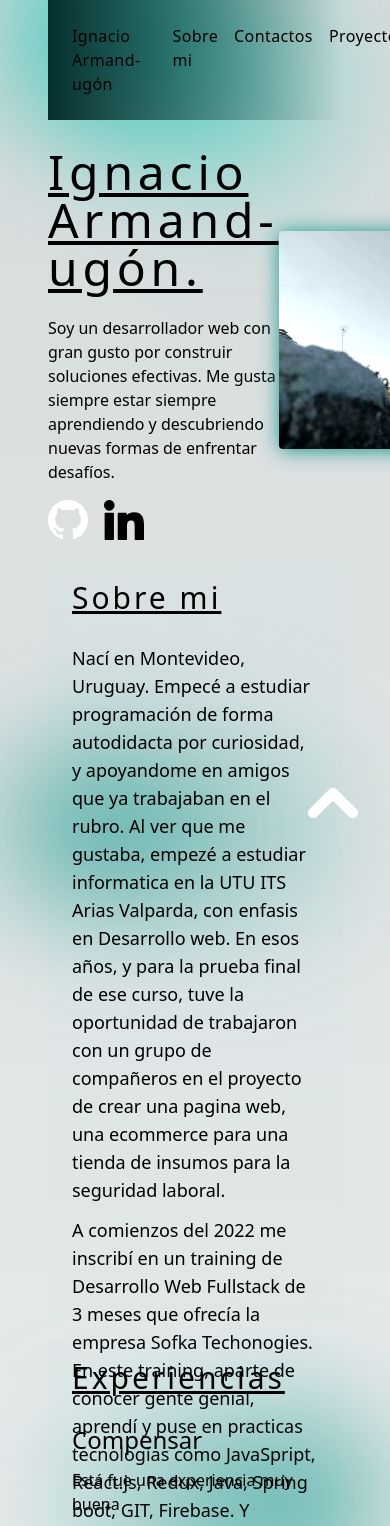
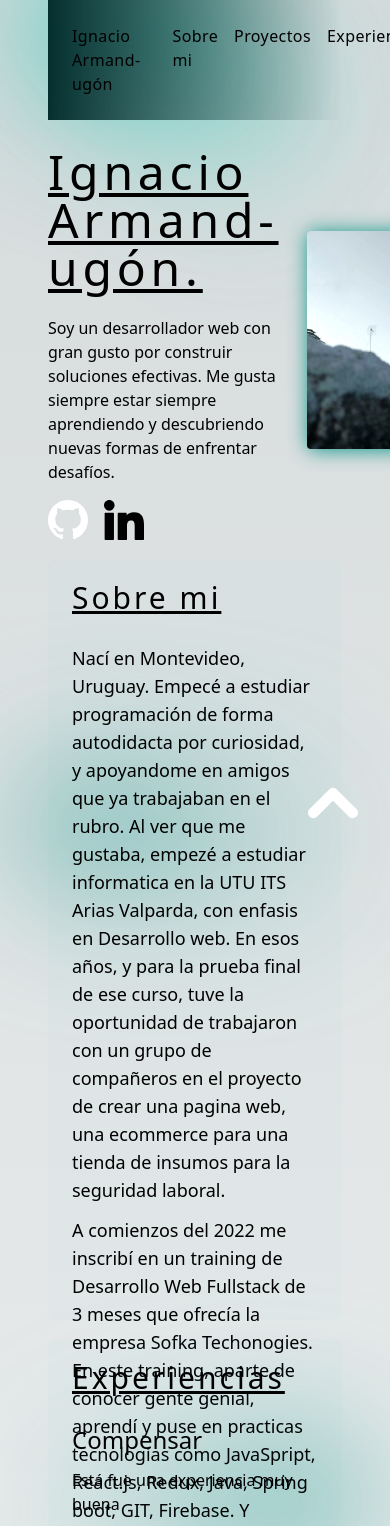
Before and after one commit to IgnacioArmandUgon/personal-page, a Next.js app: page / in a window 390 px wide. Shown: the top 1526 px of the page. Built offline with nearby package versions, Linux system fonts and the light colour scheme.

Commit message:
Animaciones y navbar

```diff
--- a/src/app/globals.css
+++ b/src/app/globals.css
@@ -60,3 +60,17 @@ body::-webkit-scrollbar-thumb {
     to(transparent)
   );
 }
+
+.animate-pulse {
+  animation: pulse 10s cubic-bezier(0.4, 0, 0.6, 1) infinite !important;
+
+  @keyframes pulse {
+    0%,
+    100% {
+      opacity: 1 !important;
+    }
+    50% {
+      opacity: 0.6 !important;
+    }
+  }
+}
--- a/src/app/page.tsx
+++ b/src/app/page.tsx
@@ -21,12 +21,11 @@ export default function Home() {
       className='flex min-h-screen flex-col items-center justify-between mx-auto px-12  overflow-x-hidden max-w-[1400px]'
       id='home'
     >
-      {/* <Navbar /> */}
-      <div className='absolute w-[90vw] rounded-full blur-3xl rotate-12 h-36 -z-10 bg-gradient-to-r from-teal-500' />
-      <div className='absolute w-[90vw] rounded-full blur-3xl rotate-45 h-36 -z-10 bg-gradient-to-r from-teal-400' />
+      <div className='absolute w-[90vw] animate-pulse rounded-full blur-3xl rotate-12 h-36 -z-10 bg-gradient-to-r from-teal-500' />
+      <div className='absolute w-[90vw] animate-pulse rounded-full blur-3xl rotate-45 h-36 -z-10 bg-gradient-to-r from-teal-400' />
 
-      <div className='absolute w-[90vw] rounded-full blur-3xl rotate-3 h-36 top-[90vh] -z-10 bg-gradient-to-r from-teal-600' />
-      <div className='absolute w-[90vw] rounded-full blur-3xl  -rotate-3 h-36 top-[170vh] -z-10 bg-gradient-to-l from-teal-600' />
+      <div className='absolute w-[90vw] animate-pulse rounded-full blur-3xl rotate-3 h-36 top-[90vh] -z-10 bg-gradient-to-r from-teal-600 ' />
+      <div className='absolute w-[90vw] animate-pulse rounded-full blur-3xl  -rotate-3 h-36 top-[170vh] -z-10 bg-gradient-to-l from-teal-600 ' />
       {/* <div className='absolute w-full blur-3xl h-36  -z-10 bg-gradient-to-l from-red-600 opacity-40' /> */}
       <button>
         <a href='#home' className='fixed bottom-4 right-8'>
@@ -35,7 +34,7 @@ export default function Home() {
       </button>
       <Navbar />
 
-      <section className='flex  items-center mt-5 '>
+      <section className='flex gap-7 items-center mt-5'>
         <div className='flex flex-col gap-4'>
           <Title />
           <p className='text-md'>
@@ -48,7 +47,7 @@ export default function Home() {
         <Image
           src={foto}
           alt='Una foto de mí que no pudo cargar'
-          className='sm:w-full md:w-2/4 rounded contrast-[1.17] drop-shadow-[1px_1px_10px_#0d9488] hover:drop-shadow-[1px_1px_15px_#0f766e] hover:contrast-100 transition-all -z-0'
+          className='sm:w-full md:w-2/4 rounded contrast-[1.10] drop-shadow-[1px_1px_10px_#0d9488] hover:drop-shadow-[1px_1px_10px_#0f766e] hover:contrast-100 transition-all -z-0 '
         />
       </section>
       <Section id='aboutMe'>
--- a/src/components/Navbar.tsx
+++ b/src/components/Navbar.tsx
@@ -16,13 +16,18 @@ const Navbar = () => {
             </a>
           </li>
           <li>
-            <a href={'#contact'} className='tracking-wide '>
-              Contactos
+            <a href={'#projects'} className='tracking-wide '>
+              Proyectos
             </a>
           </li>
           <li>
-            <a href={'#projects'} className='tracking-wide '>
-              Proyectos
+            <a href={'#experience'} className='tracking-wide '>
+              Experiencia
+            </a>
+          </li>
+          <li>
+            <a href={'#contact'} className='tracking-wide '>
+              Contactos
             </a>
           </li>
         </ul>
```
Also changed, not shown: src/components/Section.tsx (+11 -9 lines).
